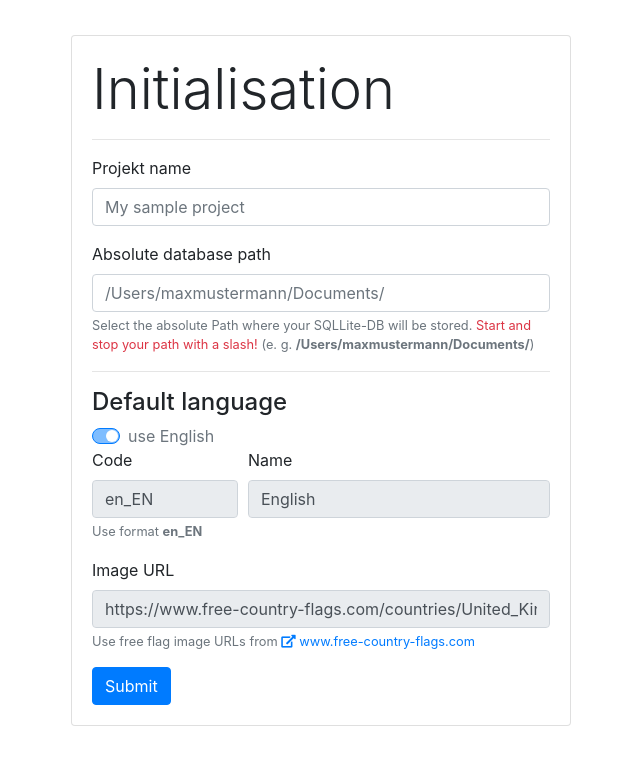
After one commit to mrcwbr/App-Translation-Tool, a Flask app: template templates/init.html in a window 1280 px wide. The commit adds this page. Shown: the top 765 px of the page, without its empty margins (319-959 px from the left). Run offline with Flask 2, Linux system fonts and the light colour scheme; the template is opened without the code that fills it, so the values that code supplies are empty; some libraries are stand-ins or nearby versions.

Commit message:
- Init erstellt - Logo geändert - Fehler behoben der nicht prüfte ob der identifier schon vergeben war

```diff
--- a/app.py
+++ b/app.py
@@ -1,7 +1,8 @@
-from flask import Flask, render_template, request, jsonify
-from helpers import local_database_path
+from flask import Flask, render_template, request
+import yaml
+import io
 from helpers.database import db
-from model.models import Project, Identifier, Component, LanguageProjectRelation, Translation
+from model.models import Project, Identifier, Component, LanguageProjectRelation, Translation, Language
 
 from route.component import comp  # Imported object import must be a other name than file
 from route.identifier import ident
@@ -10,18 +11,46 @@ from route.export import exp
 
 app = Flask(__name__)
 
-app.config['SQLALCHEMY_TRACK_MODIFICATIONS'] = False
-app.config['SQLALCHEMY_DATABASE_URI'] = "sqlite:////" + local_database_path.absolute_db_path + 'translation.db?check_same_thread=False'
-
-db.init_app(app)
 app.register_blueprint(comp)
 app.register_blueprint(ident)
 app.register_blueprint(trans)
 app.register_blueprint(exp)
 
 
+def get_db_path():
+    try:
+        with open("config.yml", 'r') as stream:
+            yaml_content = yaml.safe_load(stream)
+            db_path = yaml_content['database']['absolute-path']
+            return db_path
+    except Exception as e:
+        print(e)
+        return None
+
+
+__abs_db_path = get_db_path()
+
+
+def init_db():
+    app.config['SQLALCHEMY_TRACK_MODIFICATIONS'] = False
+    app.config[
+        'SQLALCHEMY_DATABASE_URI'] = "sqlite:////" + __abs_db_path + 'translation.db?check_same_thread=False'
+    db.init_app(app)
+
+
+def init_required():
+    return render_template('init.html')
+
+
+if __abs_db_path is not None:
+    init_db()
+
+
 @app.route('/')
 def root():
+    if get_db_path() is None:
+        return init_required()
+
     p = Project.query.first()
     number_of_identifiers = len(Identifier.query.filter_by(project_id=p.id).all())
     number_of_components = len(Component.query.filter_by(project_id=p.id).all())
@@ -33,7 +62,7 @@ def root():
                                                 Translation.identifier.has(project_id=p.id)).all()
 
         l.last_update = None if len(translations) == 0 else max(t.timestamp for t in translations)
-        l.translated_percentage = round(len(translations) * 100 / number_of_identifiers)
+        l.translated_percentage = 0 if number_of_identifiers == 0 else round(len(translations) * 100 / number_of_identifiers)
 
     return render_template('root.html',
                            project=p,
@@ -41,6 +70,42 @@ def root():
                            number_of_identifiers=number_of_identifiers,
                            number_of_components=number_of_components,
                            number_of_languages=number_of_languages)
+
+
+@app.route('/init', methods=['POST'])
+def init_translation_tool():
+    project_name = request.form.get('projectName')
+    global __abs_db_path
+    __abs_db_path = request.form.get('absDBPath')
+    lang_code = request.form.get('langCode')
+    lang_name = request.form.get('langName')
+    lang_img = request.form.get('langImg')
+
+    # write the yml
+    data = {'database': {'absolute-path': str(__abs_db_path)}}
+    with io.open('config.yml', 'w', encoding='utf8') as outfile:
+        yaml.dump(data, outfile, default_flow_style=False, allow_unicode=True)
+
+    # Init DB
+    init_db()
+
+    # Create DB
+    db.create_all()
+    lang = Language(code=lang_code,
+                    name=lang_name,
+                    flag_image_link=lang_img)
+
+    p = Project(name=project_name)
+
+    lp_rel = LanguageProjectRelation(project_id=p.id, lang_code=lang.code, is_default=True)
+
+    lang.projects.append(lp_rel)
+    p.languages.append(lp_rel)
+
+    db.session.add_all([lang, p])
+    db.session.commit()
+
+    return '', 204
 
 
 @app.errorhandler(404)
--- a/requirements.txt
+++ b/requirements.txt
@@ -1,3 +1,4 @@
 Flask==1.0.2
 Flask-SQLAlchemy==2.3.2
 SQLAlchemy==1.2.14
+PyYAML==5.1
--- a/static/js/identifiers.js
+++ b/static/js/identifiers.js
@@ -37,7 +37,6 @@ $("#identifier-add-button").click(function (e) {
                 '<td></td>' +
                 '</tr>');
 
-            //TODO: Remove identifier from add-new-identifier-select
         } else alert(data.msg);
     });
 });
--- /dev/null
+++ b/static/js/init.js
@@ -0,0 +1,40 @@
+// language=JQuery-CSS
+$('#init-submit-button').click(function (e) {
+    e.preventDefault();
+
+    let projectName = $('#project-name').val();
+    let absDBPath = $('#database-path').val();
+
+    let langCode = $('#lang-code').val();
+    let langName = $('#lang-name').val();
+    let langImg = $('#lang-img').val();
+
+
+    if(projectName === "") {
+        $('#project-name').addClass('is-invalid');
+        return
+    }
+    else $('#project-name').removeClass('is-invalid');
+
+    if(absDBPath.length < 3 || absDBPath.charAt(0) !== "/" || absDBPath.slice(-1) !== "/") {
+        $('#database-path').addClass('is-invalid');
+        return
+    }
+    else $('#database-path').removeClass('is-invalid');
+
+    $.ajax({
+        method: 'POST',
+        url: '/init',
+        data: {
+            projectName: projectName,
+            absDBPath: absDBPath,
+            langCode: langCode,
+            langName: langName,
+            langImg: langImg
+        }
+    }).done(function (data, statusText, xhr) {
+        if(xhr.status == 204){
+            window.location.href = "/";
+        }
+    });
+});
--- /dev/null
+++ b/templates/init.html
@@ -0,0 +1,87 @@
+<!DOCTYPE html>
+<html lang="en">
+<head>
+    <link rel="stylesheet"
+          href="https://stackpath.bootstrapcdn.com/bootstrap/4.2.1/css/bootstrap.min.css"
+          integrity="sha384-GJzZqFGwb1QTTN6wy59ffF1BuGJpLSa9DkKMp0DgiMDm4iYMj70gZWKYbI706tWS"
+          crossorigin="anonymous">
+    <link rel="stylesheet"
+          href="https://use.fontawesome.com/releases/v5.5.0/css/all.css"
+          integrity="sha384-B4dIYHKNBt8Bc12p+WXckhzcICo0wtJAoU8YZTY5qE0Id1GSseTk6S+L3BlXeVIU"
+          crossorigin="anonymous">
+    <meta charset="UTF-8">
+    <title>Init</title>
+</head>
+<body>
+<div class="card" style="margin: 35px auto 0 auto; max-width: 500px;">
+    <div class="card-body">
+        <h1 class="display-4">Initialisation</h1>
+        <hr/>
+        <form>
+            <div class="form-group">
+                <label for="project-name">Projekt name</label>
+                <input class="form-control"
+                       id="project-name"
+                       placeholder="My sample project">
+            </div>
+
+            <div class="form-group">
+                <label for="patabase-path">Absolute database path</label>
+                <input class="form-control"
+                       id="database-path"
+                       placeholder="/Users/maxmustermann/Documents/">
+                <small class="form-text text-muted">Select the absolute Path where your SQLLite-DB will
+                    be stored. <span class="text-danger">Start and stop your path with a slash!</span> (e. g. <b>/Users/maxmustermann/Documents/</b>)
+                </small>
+            </div>
+
+            <hr/>
+            <h4>Default language</h4>
+            <div class="custom-control custom-switch">
+                <input type="checkbox" class="custom-control-input" id="customSwitch1" checked disabled>
+                <label class="custom-control-label" for="customSwitch1">use English</label>
+            </div>
+            <div class="form-row">
+                <div class="form-group col-md-4">
+                    <label for="project">Code</label>
+                    <input class="form-control"
+                           placeholder="en_EN"
+                           value="en_EN"
+                           id="lang-code"
+                           disabled>
+                    <small class="form-text text-muted">Use format <b>en_EN</b></small>
+                </div>
+                <div class="form-group col-md-8">
+                    <label for="project">Name</label>
+                    <input class="form-control"
+                           id="lang-name"
+                           placeholder="English"
+                           value="English"
+                           disabled>
+                </div>
+            </div>
+            <div class="form-row">
+                <div class="form-group col-md-12">
+                    <label for="project">Image URL</label>
+                    <input class="form-control"
+                           id="lang-img"
+                           placeholder="https://www.free-country-flags.com/countries/United_Kingdom/1/medium/United_Kingdom.png"
+                           value="https://www.free-country-flags.com/countries/United_Kingdom/1/medium/United_Kingdom.png"
+                           disabled
+                    >
+                    <small class="form-text text-muted">
+                        Use free flag image URLs from <a href="https://www.free-country-flags.com/" target="_blank"><i class="fas fa-external-link-alt"></i> www.free-country-flags.com</a>
+                    </small>
+                </div>
+            </div>
+
+            <button type="button" class="btn btn-primary" id="init-submit-button">Submit</button>
+        </form>
+    </div>
+</div>
+
+<script src="{{ url_for('static', filename='js/dependencies/jquery-3.3.1.min.js') }}"></script>
+<script type="text/javascript" src="{{ url_for('static', filename='js/init.js') }}"></script>
+
+</body>
+</html>
--- a/templates/layout.html
+++ b/templates/layout.html
@@ -23,9 +23,9 @@
     <div class="collapse navbar-collapse" id="navbarText">
         <span class="navbar-nav mr-auto">
             <a class="navbar-brand" href="/" style="margin-right:0">
-                <img src="{{ url_for('static', filename='img/TrainUrTeam-Logo-WithBoarder-300px.png') }}" width="30" height="30"
+                <img src="{{ url_for('static', filename='img/Logo_TrainYourTeam-BW.png') }}" width="30" height="30"
                         alt="TrainYourTeam Logo" title="TrainYourTeam Logo"/>
-                    Translation Software
+                <span>Translation Tool</span>
             </a><span style="line-height: 40px">&nbsp;| Project: <i>{{ project.name }}</i></span>
         </span>
 
@@ -52,7 +52,7 @@
 </div>
 
 <footer>
-    Copyright 2019 <a href="https://trainyour.team" target="_blank" style="color: inherit; text-decoration: underline;">TrainYourTeam</a> | All Rights Reserved | Made with <i class="fa fa-heart" style="color: #d65327"></i> in
+    Developed by <a href="https://trainyour.team" target="_blank" style="color: inherit; text-decoration: underline;">TrainYourTeam</a> | Made with <i class="fa fa-heart" style="color: #d65327"></i> in
     Munich
 </footer>
 
```
Also changed, not shown: route/identifier.py (+26 -8 lines), static/js/translation.js (+1 -7 lines), static/img/Logo_TrainYourTeam-BW.png (added), static/img/TrainUrTeam-Logo-WithBoarder-300px.png (deleted), 1 other file.
